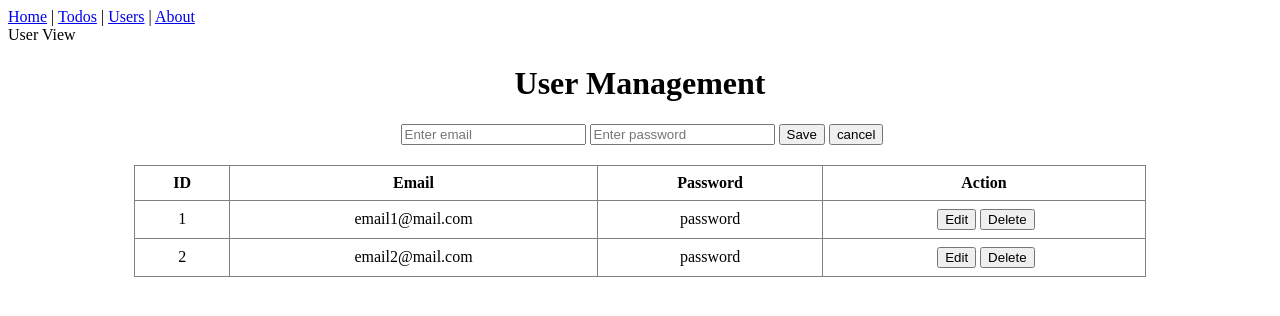
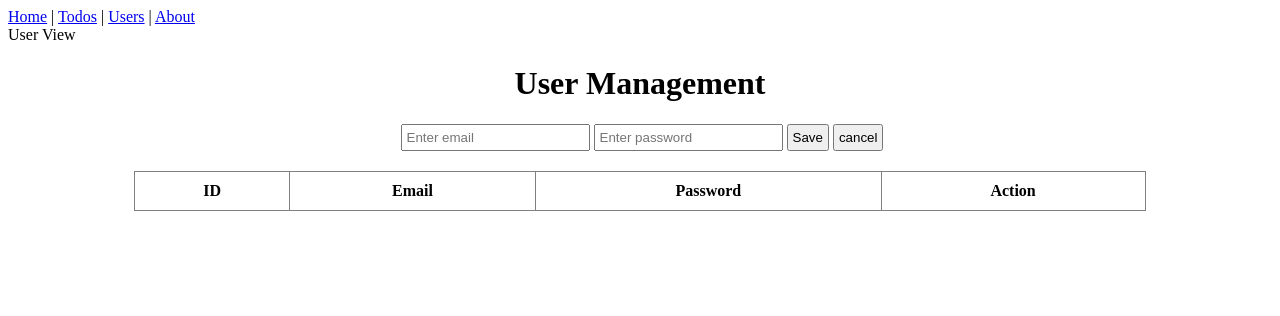
Before and after one commit to KSPSSW/webPro_Lab3, a Vue app: page /users in a window 1280 px wide. Shown: the top 316 px of the page. Built offline with nearby package versions, Linux system fonts and the light colour scheme; the HTML template or start-up script is replaced by a standard one.

Commit message:
Change TypeButton

```diff
--- a/src/views/UserView.vue
+++ b/src/views/UserView.vue
@@ -3,9 +3,9 @@
   <div id="page">
     <h1>User Management</h1>
     <div>
-      <input type="text" placeholder="Enter email" />
-      <input type="text" placeholder="Enter password" />
-      <button>Save</button>
+      <input type="text" placeholder="Enter email" v-model="form.email" />
+      <input type="password" placeholder="Enter password" v-model="form.password" />
+      <button @click="addUser">Save</button>
       <button>cancel</button>
     </div>
     <div>
@@ -17,17 +17,15 @@
           <th>Action</th>
         </thead>
         <tbody>
-          <tr>
-            <td>1</td>
-            <td>email1@mail.com</td>
-            <td>password</td>
-            <td><button>Edit</button><button>Delete</button></td>
-          </tr>
-          <tr>
-            <td>2</td>
-            <td>email2@mail.com</td>
-            <td>password</td>
-            <td><button>Edit</button><button>Delete</button></td>
+          <tr></tr>
+          <tr v-for="user in users" :key="user.id">
+            <td>{{ user.id }}</td>
+            <td>{{ user.email }}</td>
+            <td>{{ user.password }}</td>
+            <td>
+              <button>Edit</button>
+              <button>Delete</button>
+            </td>
           </tr>
         </tbody>
       </table>
@@ -44,6 +42,13 @@ interface User {
 }
 
 const form = reactive<User>({ id: 0, email: '', password: '' })
+const users = ref<User[]>([])
+const lastId = ref(1)
+const editedId = ref<number | null>(null)
+
+function addUser() {
+  users.value.push({ ...form, id: lastId.value })
+}
 </script>
 
 <style scoped></style>
@@ -62,11 +67,12 @@ table {
 input,
 button {
   margin-left: 4px;
+  padding: 4px;
 }
 
 td,
 th {
-  padding: 8px;
+  padding: 10px;
   text-align: center;
 }
 </style>
```
